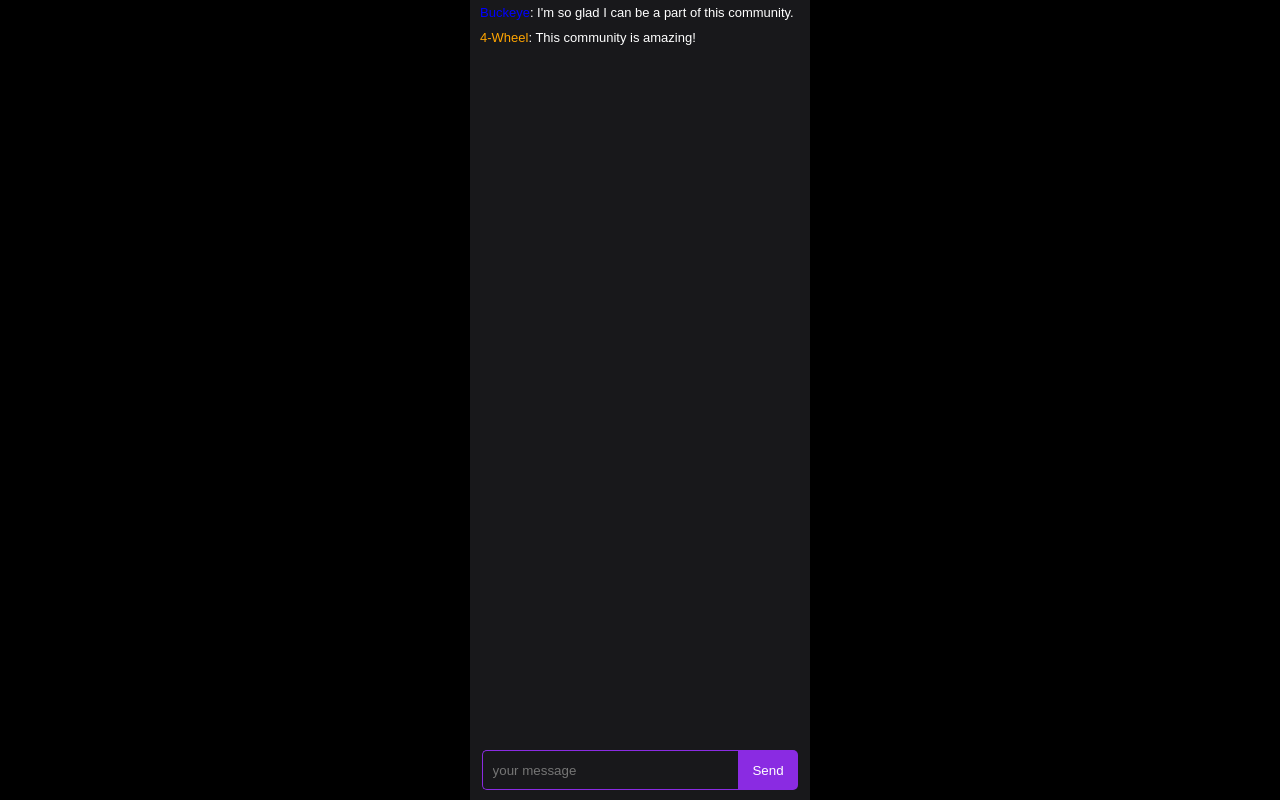
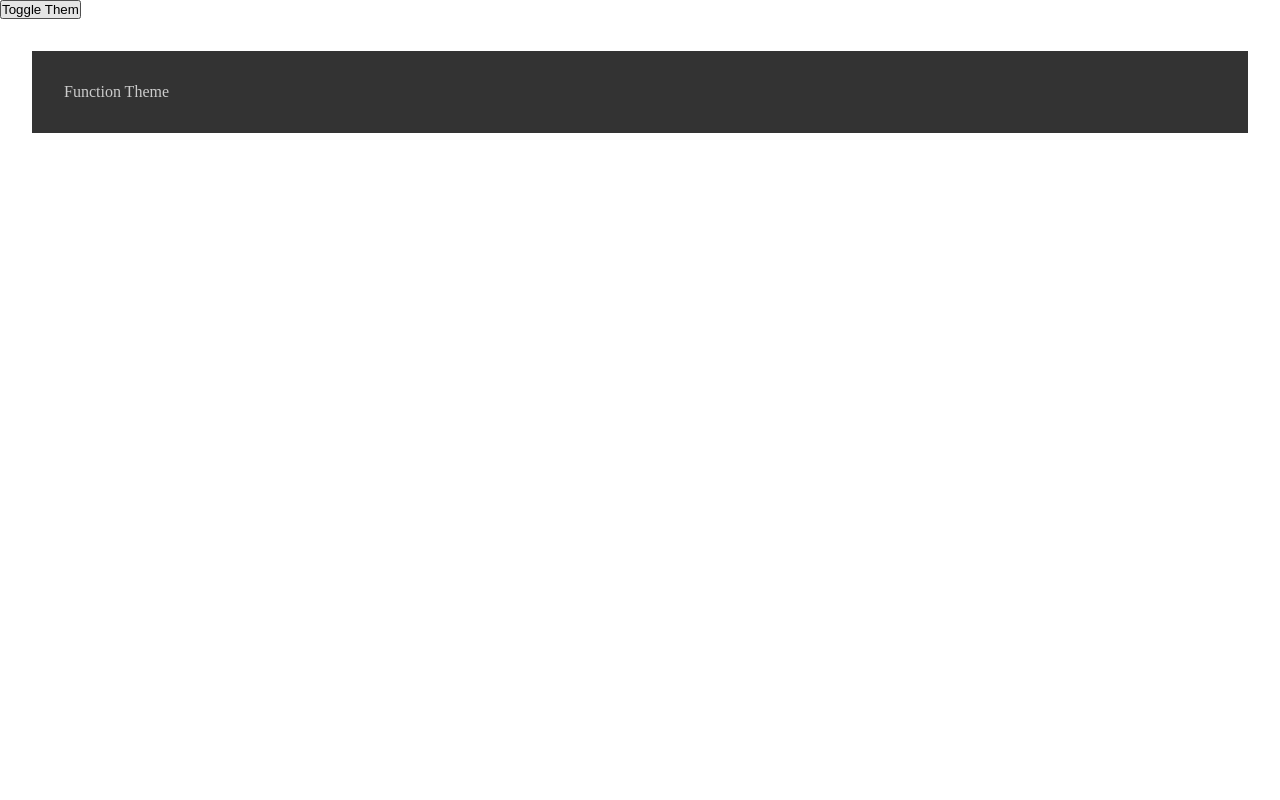
Before and after one commit to onio1100/streaming-platform, a React (Vite) app: page / in a window 1280 px wide. Built offline with nearby package versions, Linux system fonts and the light colour scheme.

Commit message:
zapis testu

```diff
--- /dev/null
+++ b/src/contextTest/App.jsx
@@ -0,0 +1,10 @@
+import { ThemeProvider } from "./Context";
+import Component from "./component";
+
+export default function App(){
+    return(
+        <ThemeProvider>
+            <Component />
+        </ThemeProvider>
+    )
+}
--- /dev/null
+++ b/src/contextTest/Context.jsx
@@ -0,0 +1,28 @@
+import React, { createContext, useContext, useState } from "react";
+
+const ThemeContext = createContext();
+const ThemeUpdateContext = createContext();
+
+export function useTheme(){
+    return useContext(ThemeContext);
+}
+
+export function useThemeUpdate(){
+    return useContext(ThemeUpdateContext);
+}
+
+export function ThemeProvider({ children }) {
+    const [darkTheme, setDarkTheme] = useState(true);
+
+    function toggleTheme() {
+        setDarkTheme(prevDarkTheme => !prevDarkTheme);
+    }
+
+    return(
+        <ThemeContext.Provider value={darkTheme}>
+            <ThemeUpdateContext.Provider value={toggleTheme}>
+                {children}
+            </ThemeUpdateContext.Provider>
+        </ThemeContext.Provider>
+    )
+}
--- /dev/null
+++ b/src/contextTest/component.jsx
@@ -0,0 +1,19 @@
+import { useTheme, useThemeUpdate } from "./Context";
+
+export default function Component(){
+    const darkTheme = useTheme()
+    const toggleTheme = useThemeUpdate()
+    const themeStyles = {
+        backgroundColor: darkTheme ? "#333" : "#CCC",
+        color: darkTheme ? "#CCC" : "#333",
+        padding: "2rem",
+        margin: "2rem"
+    }
+
+    return(
+        <>
+            <button onClick={toggleTheme}>Toggle Them</button>
+            <div style={themeStyles}>Function Theme</div>
+        </>
+    )
+}
--- a/src/main.jsx
+++ b/src/main.jsx
@@ -1,24 +1,26 @@
 import React from 'react'
 import ReactDOM from 'react-dom/client'
-import Chat from './components/Chat.jsx'
 import "./style.css"
-import { RouterProvider, createBrowserRouter } from 'react-router-dom'
+import App from './contextTest/App'
+// import Chat from './components/Chat.jsx'
+// import { RouterProvider, createBrowserRouter } from 'react-router-dom'
 
-const router = createBrowserRouter([
-  {
-    path: "/",
-    element: <Chat />,
-    errorElement: <div>Page not found: ERROR 404</div>
-  },
-  {
-    path: "/main",
-    element: <div>elo elo w main</div>
-  }
-]);
+// const router = createBrowserRouter([
+//   {
+//     path: "/",
+//     element: <Chat />,
+//     errorElement: <div>Page not found: ERROR 404</div>
+//   },
+//   {
+//     path: "/main",
+//     element: <div>elo elo w main</div>
+//   }
+// ]);
 
 ReactDOM.createRoot(document.getElementById('root')).render(
   <React.StrictMode>
+    <App />
     {/* <Chat /> */}
-    <RouterProvider router={router} />
+    {/* <RouterProvider router={router} /> */}
   </React.StrictMode>,
 )
```
